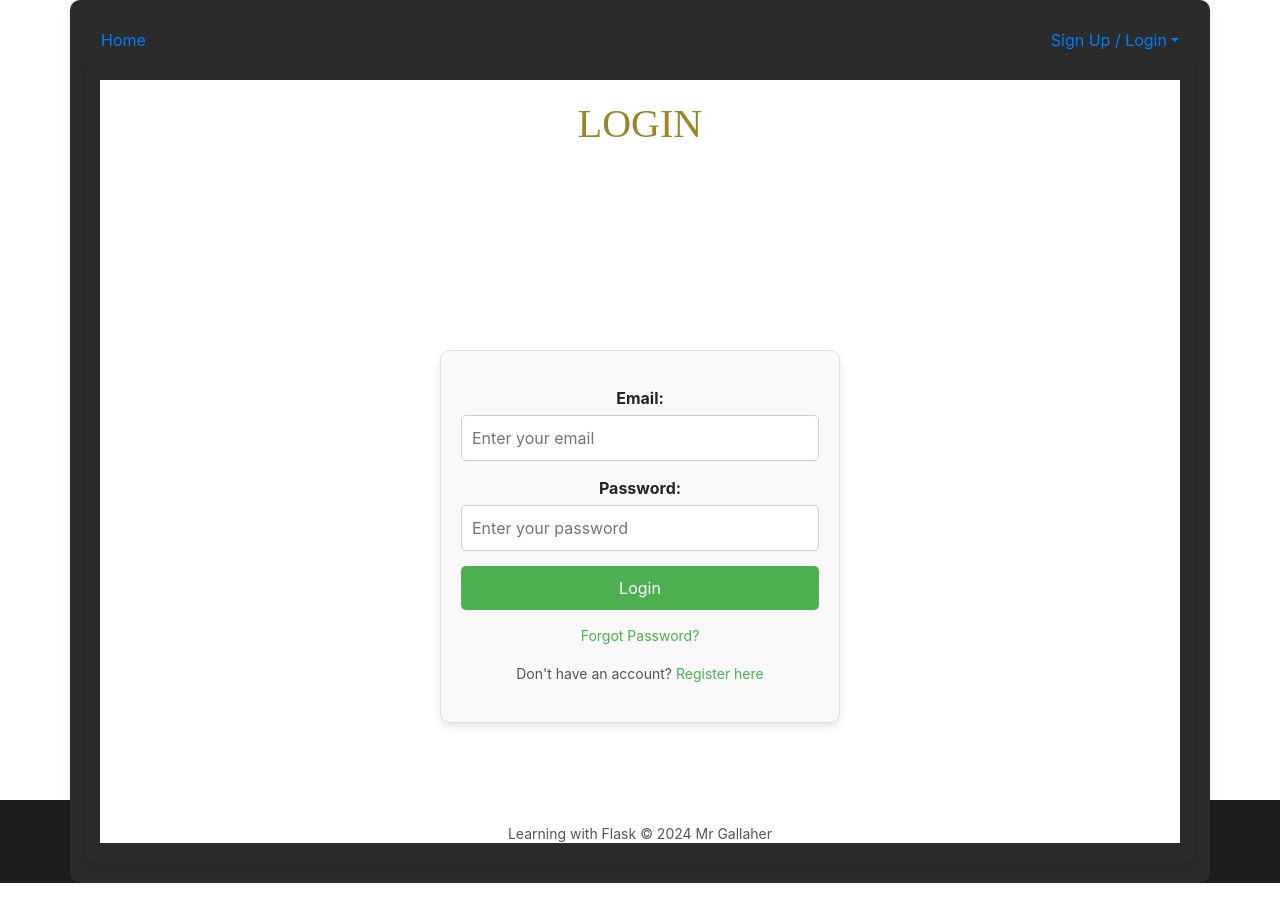
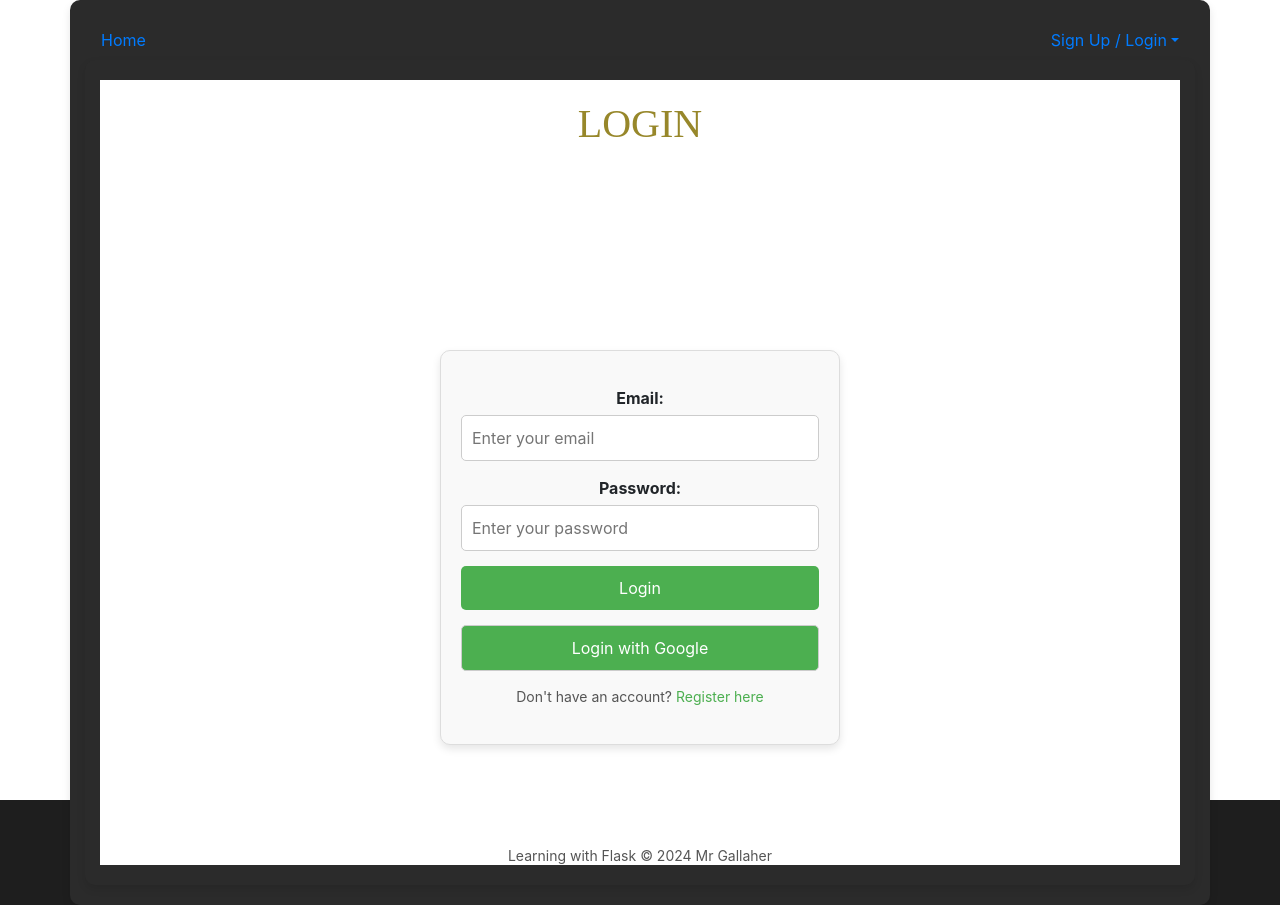
Before and after one commit to sgallaher/flash, a Python web app: template templates/login/index.html in a window 1280 px wide. Before the commit the page ends 883 px from the top, so only its background shows below. Run offline with Jinja, Linux system fonts and the light colour scheme; the template is opened without the code that fills it, so the values that code supplies are empty; some libraries are stand-ins or nearby versions.

Commit message:
Add files via upload

```diff
--- a/templates/login/index.html
+++ b/templates/login/index.html
@@ -24,7 +24,11 @@
         <div class="form-group">
           <button type="submit" class="confirm-btn">Login</button>
         </div>
-        <p><a href="/reset">Forgot Password?</a></p>
+        <div class="form-group">
+          <input type="button" class="confirm-btn" value="Login with Google"
+                 onclick="window.location.href='{{ url_for('login_google') }}'">
+      </div>
+
         <p>Don't have an account? <a href="/register">Register here</a></p>
       </form>
     </div>
```
